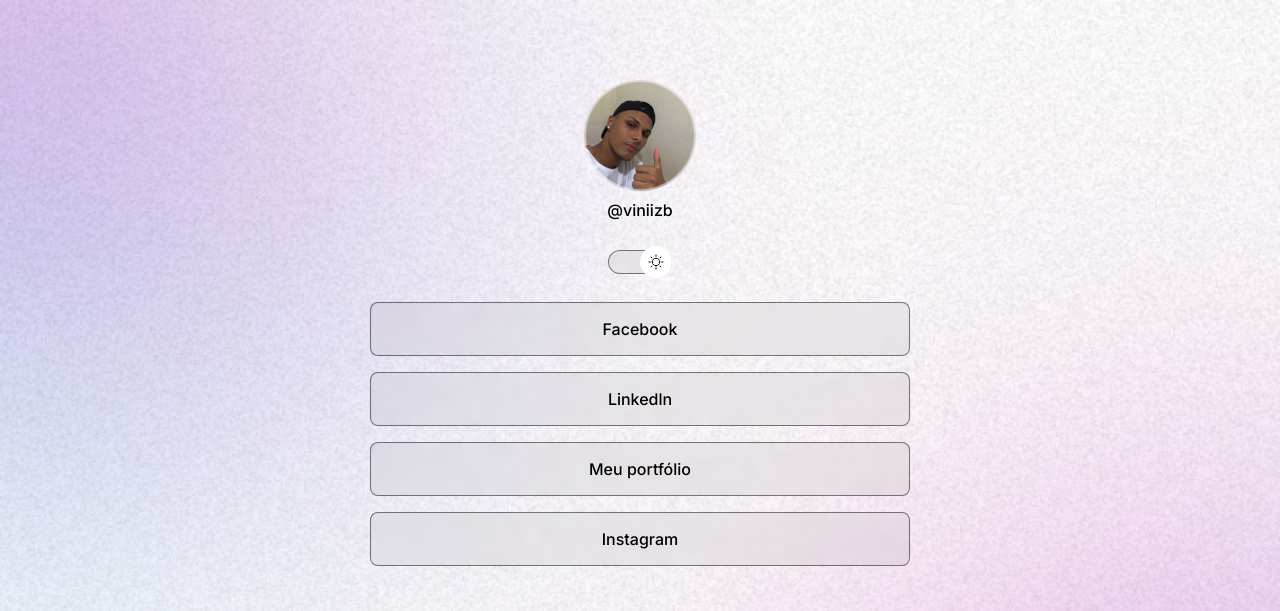
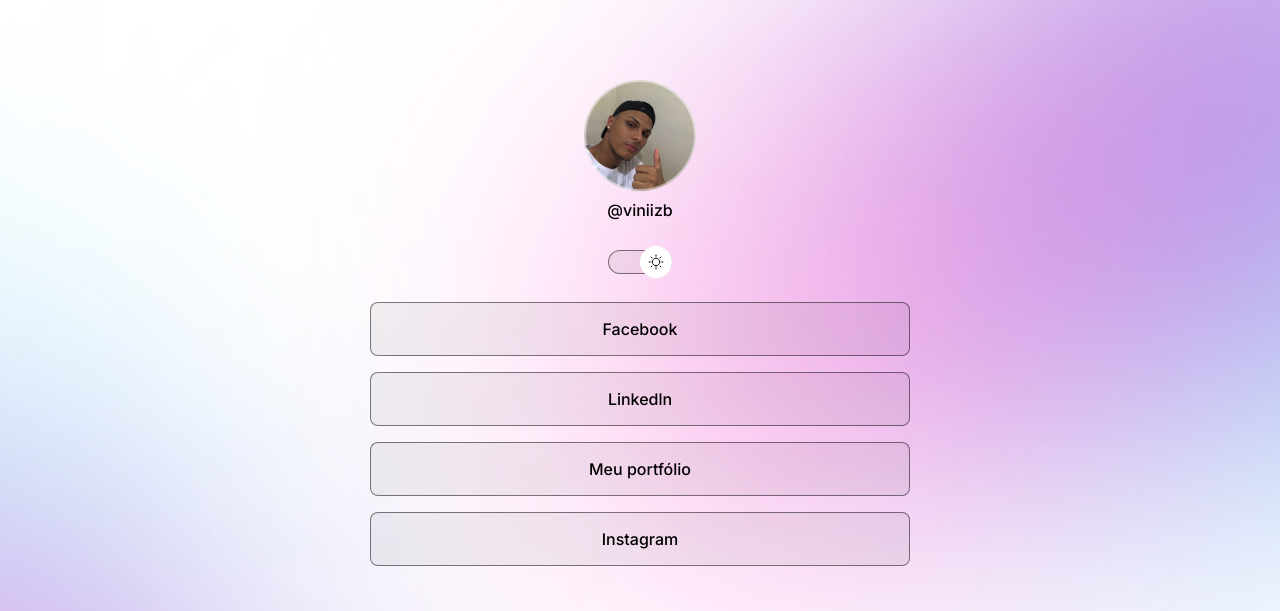
Before and after one commit to Viniiz77/primeiro-projeto, a plain HTML site: page index.html in a window 1280 px wide. Shown: the top 611 px of the page. Drawn offline with nearby package versions, Linux system fonts and the light colour scheme.

Commit message:
change background based on media quares

```diff
--- a/style.css
+++ b/style.css
@@ -159,3 +159,14 @@ footer {
   text-align: center;
   font-size: 14px;
 }
+
+/*media quaries*/
+@media (min-width: 700px) {
+  :root {
+    --bg-url: url(./assets/bg-desktop.jpg);
+  }
+
+  .light {
+    --bg-url: url(./assets/bg-desktop-light.jpg);
+  }
+}
```
